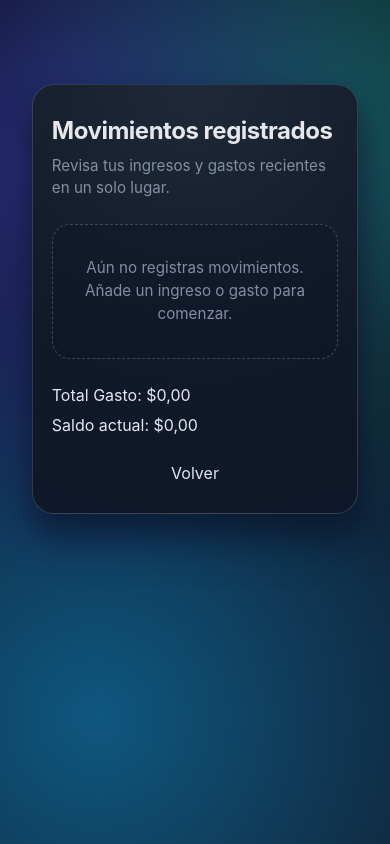
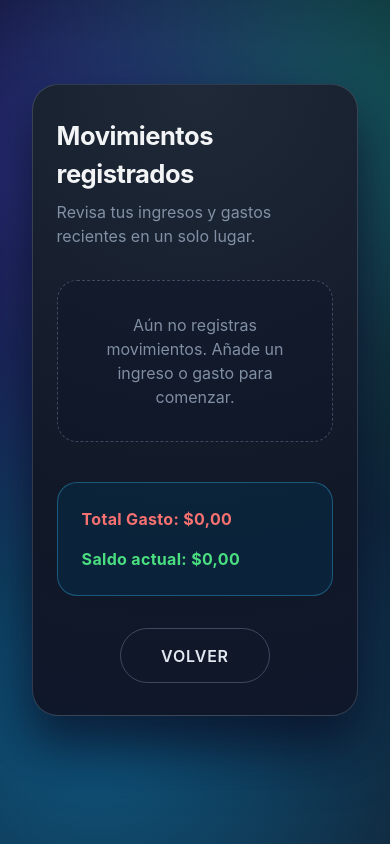
Before and after one commit to lu1334/quickBudget, a React (Vite) app: page /show-items in a window 390 px wide. Built offline with nearby package versions, Linux system fonts and the light colour scheme.

Commit message:
Implement income validation in expense handler; update totalIncomeCalculate to return false on income-exceeding expenses,im still trying to fix it

```diff
--- a/src/Hooks/useInputsHandlers.tsx
+++ b/src/Hooks/useInputsHandlers.tsx
@@ -1,6 +1,8 @@
 import { validateRequiredFields } from "../utils/validate/validateRequiredFields";
 import { useBudgetContext } from "../context/quickBudgetContext";
 import { validateRiqueridIncome } from "../utils/validate/validateRequiredIncome";
+import { totalIncomeCalculate } from "../utils/totalCalculate/totalIncomeCalculate";
+
 export const useInputHandler = () => {
   const aux = useBudgetContext();
 
@@ -27,7 +29,12 @@ export const useInputHandler = () => {
 
   const handlerAddExpense = (e: React.FormEvent<HTMLFormElement>) => {
     e.preventDefault();
+    const income =aux.listIncome.toString().split(",").map(Number)
     if (!validateRequiredFields(aux.concept, aux.amountExpense,aux.category)) return;
+    if  (!totalIncomeCalculate(aux.listItem,income)){
+      alert("the expenses exceed the income")
+      return
+    }
     aux.setListItem((prev) => [
       ...prev,
       {
--- a/src/components/ShowItems/ShowItems.css
+++ b/src/components/ShowItems/ShowItems.css
@@ -1,14 +1,14 @@
 .qb-list-card {
-  width: min(100%, 760px);
-  margin: clamp(2rem, 6vw, 3.5rem) auto;
-  padding: clamp(2.25rem, 4vw, 3rem) clamp(1.5rem, 4vw, 2.5rem);
-  border-radius: 22px;
+  width: min(100%, 820px);
+  margin: clamp(2rem, 6vw, 4rem) auto;
+  padding: clamp(2.25rem, 4vw, 3.5rem) clamp(1.5rem, 4vw, 3rem);
+  border-radius: 26px;
   border: 1px solid rgba(148, 163, 184, 0.25);
   background: radial-gradient(circle at top, #1f2937 0%, #111827 65%, #0f172a 100%);
-  box-shadow: 0 24px 45px rgba(15, 23, 42, 0.45), 0 18px 30px rgba(2, 6, 23, 0.4);
+  box-shadow: 0 32px 55px rgba(8, 11, 35, 0.55), 0 24px 45px rgba(15, 23, 42, 0.45);
   display: flex;
   flex-direction: column;
-  gap: 1.75rem;
+  gap: 2rem;
   text-align: left;
   box-sizing: border-box;
 }
@@ -16,13 +16,13 @@
 .qb-list-heading {
   display: flex;
   flex-direction: column;
-  gap: 0.35rem;
+  gap: 0.4rem;
 }
 
 .qb-list-heading h2 {
   margin: 0;
-  color: #e5e7eb;
-  font-size: 1.5rem;
+  color: #f3f4f6;
+  font-size: clamp(1.6rem, 3vw, 1.9rem);
   font-weight: 700;
   letter-spacing: -0.02em;
 }
@@ -30,7 +30,7 @@
 .qb-list-heading p {
   margin: 0;
   color: rgba(148, 163, 184, 0.85);
-  font-size: 0.95rem;
+  font-size: 1rem;
   line-height: 1.5;
 }
 
@@ -38,7 +38,43 @@
   list-style: none;
   margin: 0;
   padding: 0;
-  display: grid;
+  display: flex;
+  flex-direction: column;
+  gap: 1.5rem;
+}
+
+.qb-list__group {
+  padding: 1.5rem;
+  border-radius: 22px;
+  background: rgba(15, 23, 42, 0.65);
+  border: 1px solid rgba(148, 163, 184, 0.3);
+  box-shadow: 0 18px 35px rgba(2, 6, 23, 0.4);
+  position: relative;
+  overflow: hidden;
+}
+
+.qb-list__group::before {
+  content: "";
+  position: absolute;
+  inset: 0;
+  background: linear-gradient(120deg, rgba(56, 189, 248, 0.1), rgba(99, 102, 241, 0.08));
+  pointer-events: none;
+}
+
+.qb-list__group h3 {
+  margin: 0 0 1rem;
+  font-size: 1.15rem;
+  text-transform: capitalize;
+  letter-spacing: 0.05em;
+  color: #38bdf8;
+}
+
+.qb-list__group ul {
+  list-style: none;
+  padding: 0;
+  margin: 0;
+  display: flex;
+  flex-direction: column;
   gap: 0.85rem;
 }
 
@@ -47,69 +83,96 @@
   justify-content: space-between;
   align-items: center;
   gap: 1rem;
-  padding: 1rem 1.25rem;
+  padding: 0.85rem 1.15rem;
   border-radius: 16px;
-  background: rgba(15, 23, 42, 0.6);
+  background: rgba(15, 23, 42, 0.9);
   border: 1px solid rgba(148, 163, 184, 0.25);
-  box-shadow: 0 16px 25px rgba(2, 6, 23, 0.35);
-  transition: transform 0.25s ease, box-shadow 0.25s ease;
-}
-
-.qb-list__item:hover {
-  transform: translateY(-2px);
-  box-shadow: 0 20px 30px rgba(15, 23, 42, 0.45);
 }
 
 .qb-list__concept {
   color: #f1f5f9;
   font-size: 1rem;
   font-weight: 600;
-  letter-spacing: 0.01em;
 }
 
 .qb-list__amount {
   font-size: 1.1rem;
   font-weight: 700;
-  color: #38bdf8;
+  color: #fbbf24;
 }
 
 .qb-list__empty {
   padding: 2rem 1.5rem;
-  border-radius: 18px;
+  border-radius: 20px;
   background: rgba(15, 23, 42, 0.55);
   border: 1px dashed rgba(148, 163, 184, 0.35);
   color: rgba(148, 163, 184, 0.85);
   text-align: center;
-  font-size: 0.95rem;
+  font-size: 1rem;
 }
 
-@media (max-width: 580px) {
+.qb-list__total {
+  margin-top: 0.5rem;
+  padding: 1.5rem;
+  border-radius: 20px;
+  background: rgba(8, 47, 73, 0.55);
+  border: 1px solid rgba(56, 189, 248, 0.35);
+  display: grid;
+  grid-template-columns: repeat(auto-fit, minmax(180px, 1fr));
+  gap: 1rem;
+  font-weight: 700;
+  color: #e0f2fe;
+  letter-spacing: 0.02em;
+}
+
+.qb-list__total span:nth-child(1) {
+  color: #f87171;
+}
+
+.qb-list__total span:nth-child(2) {
+  color: #4ade80;
+}
+
+.qb-secondary {
+  margin: 0 auto;
+  padding: 0.9rem 2.5rem;
+  border-radius: 999px;
+  border: 1px solid rgba(148, 163, 184, 0.35);
+  background: transparent;
+  color: #e2e8f0;
+  font-weight: 600;
+  letter-spacing: 0.05em;
+  text-transform: uppercase;
+  cursor: pointer;
+  transition: transform 0.2s ease, box-shadow 0.2s ease, border-color 0.2s ease;
+}
+
+.qb-secondary:hover {
+  transform: translateY(-2px);
+  border-color: rgba(148, 163, 184, 0.6);
+  box-shadow: 0 12px 22px rgba(2, 6, 23, 0.35);
+}
+
+.qb-secondary:active {
+  transform: translateY(0);
+}
+
+@media (max-width: 620px) {
   .qb-list-card {
     padding: 2rem 1.5rem;
-    gap: 1.5rem;
+  }
+
+  .qb-list__group {
+    padding: 1.15rem;
   }
 
   .qb-list__item {
     flex-direction: column;
     align-items: flex-start;
     gap: 0.4rem;
-    padding: 0.95rem 1rem;
   }
 
-  .qb-list__amount {
-    font-size: 1rem;
+  .qb-list__total {
+    grid-template-columns: 1fr;
   }
 }
-
-@media (max-width: 400px) {
-  .qb-list-card {
-    padding: 1.75rem 1.2rem;
-  }
-}
-
-.qb-list__total {
-  display: flex;
-  flex-direction: column;
-  gap: 0.4rem;
-
-}
--- a/src/components/ShowItems/ShowItems.tsx
+++ b/src/components/ShowItems/ShowItems.tsx
@@ -25,7 +25,7 @@ export const ShowItems = () => {
       listIncome.toString().split(",").map(Number)
     );
     const expense = totalExpenseCalculate(listItem);
-    if (income !== undefined) setTotalIncome(income);
+    if (income !== undefined && income) setTotalIncome(income);
     setTotalExpenses(expense);
   }, [listItem, listIncome, setTotalIncome, setTotalExpenses]);
 
--- a/src/utils/totalCalculate/totalIncomeCalculate.ts
+++ b/src/utils/totalCalculate/totalIncomeCalculate.ts
@@ -5,8 +5,7 @@ export const totalIncomeCalculate = (listItem: Item[], arrIncome: number[]) => {
   const totalExpense = totalExpenseCalculate(listItem);
   const totalIncome = arrIncome.reduce((a, b) => a + b, 0);
   if (totalIncome < totalExpense) {
-    alert("the expenses exceed the income");
-    return;
+    return false
   }
   return totalIncome - totalExpense;
 };
```
